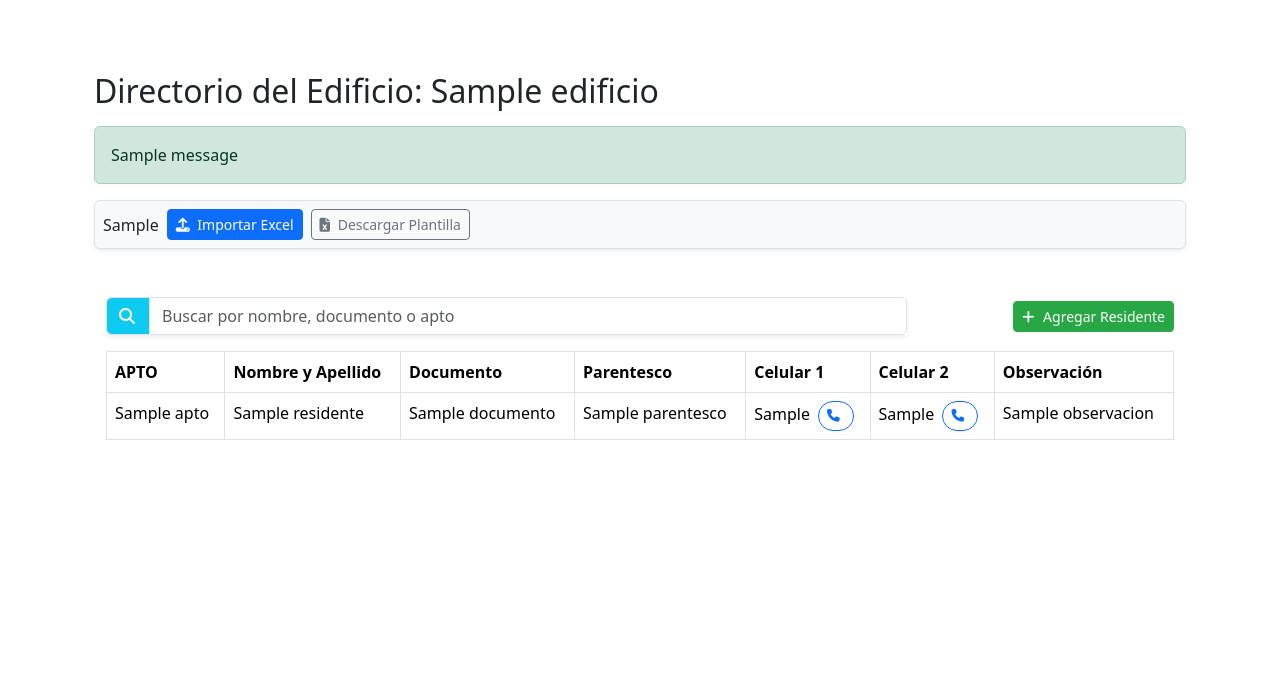
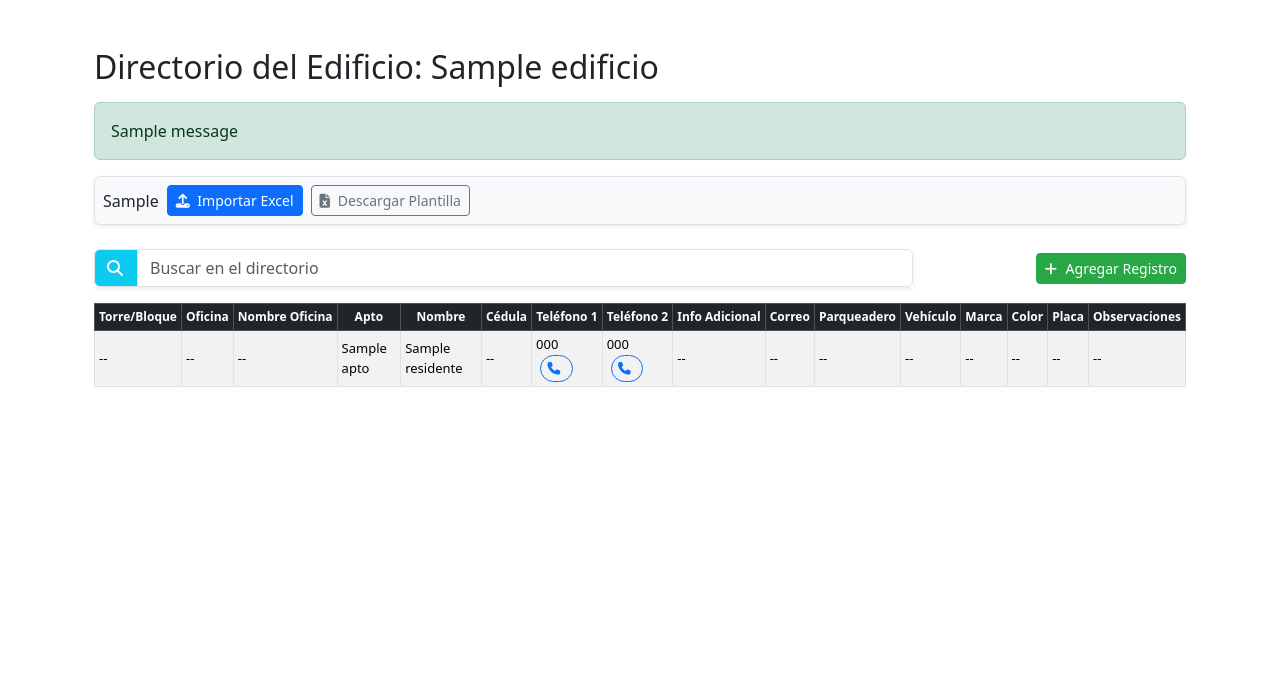
Before and after one commit to A05Chaves/directorioServir, a Django app: template app_directorio/templates/directorio.html in a window 1280 px wide. Shown: the part 56-736 px from the top of the page. Run offline with Django 3.2, Linux system fonts and the light colour scheme; the template is opened without the code that fills it: most values are stand-ins (such as "Sample title", 1, 10 or a date in 2020); one stand-in notice (Sample message) is shown.

Commit message:
se agrego campos al fomrulario

```diff
--- a/app_directorio/templates/directorio.html
+++ b/app_directorio/templates/directorio.html
@@ -1,9 +1,10 @@
 {% extends 'base.html' %}
+{% load static %}
 
 {% block title %}Directorio - {{ edificio.nombre }}{% endblock %}
 
 {% block content %}
-<div class="container mt-5">
+<div class="container-fluid mt-4">
     <h2>Directorio del Edificio: {{ edificio.nombre }}</h2>
 
     {% if messages %}
@@ -14,111 +15,128 @@
     </div>
     {% endif %}
 
-    <form method="POST" enctype="multipart/form-data"
-        class="d-flex align-items-center p-2 border rounded shadow-sm bg-light">
+    <form method="POST" enctype="multipart/form-data" class="d-flex align-items-center p-2 border rounded shadow-sm bg-light mb-4">
         {% csrf_token %}
         <div class="me-2">
             {{ form_excel.as_p }}
         </div>
 
-        <!-- Botón de Importar -->
         <button type="submit" name="carga_excel" class="btn btn-primary btn-sm me-2">
             <i class="fas fa-upload me-1"></i> Importar Excel
         </button>
 
-        <!-- Botón de Descargar plantilla -->
-        <a href="static 'plantillas/Plantilla_edificio.xlsx" download class="btn btn-outline-secondary btn-sm">
+        <a href="{% static 'plantillas/Plantilla_edificio.xlsx' %}" download class="btn btn-outline-secondary btn-sm">
             <i class="fas fa-file-excel me-1"></i> Descargar Plantilla
         </a>
     </form>
 
-    <div class="container mt-5">
-        <!-- Filtro de residentes -->
     <div class="d-flex justify-content-between align-items-center mb-3">
-            <!-- Campo de Búsqueda -->
         <div class="input-group w-75 shadow-sm">
             <span class="input-group-text bg-info text-white">
                 <i class="fas fa-search"></i>
             </span>
-                <input type="text" id="filtro" placeholder="Buscar por nombre, documento o apto" class="form-control"
-                    aria-label="Buscar">
+            <input type="text" id="filtro" placeholder="Buscar en el directorio" class="form-control">
         </div>
 
-            <!-- Botón Agregar Residente -->
         <a href="{% url 'agregar_residente' edificio.id %}" class="btn btn-success btn-sm ms-2">
-                <i class="fas fa-plus"></i> Agregar Residente
+            <i class="fas fa-plus"></i> Agregar Registro
         </a>
     </div>
 
-        <table class="table table-bordered" id="tabla-residentes">
-            <thead>
+
+    <style>
+        th {
+            font-size: 12px;
+            white-space: nowrap;
+            vertical-align: middle;
+        }
+
+        td {
+            font-size: 13px;
+            vertical-align: middle;
+        }
+    </style>
+
+    <div class="table-responsive">
+        <table class="table table-bordered table-striped table-sm align-middle" id="tabla-residentes">
+            <thead class="table-dark text-center">
                 <tr>
-                    <th>APTO</th>
-                    <th>Nombre y Apellido</th>
-                    <th>Documento</th>
-                    <th>Parentesco</th>
-                    <th>Celular 1</th>
-                    <th>Celular 2</th>
-                    <th>Observación</th>
+                    <th>Torre/Bloque</th>
+                    <th>Oficina</th>
+                    <th>Nombre Oficina</th>
+                    <th>Apto</th>
+                    <th>Nombre</th>
+                    <th>Cédula</th>
+                    <th>Teléfono 1</th>
+                    <th>Teléfono 2</th>
+                    <th>Info Adicional</th>
+                    <th>Correo</th>
+                    <th>Parqueadero</th>
+                    <th>Vehículo</th>
+                    <th>Marca</th>
+                    <th>Color</th>
+                    <th>Placa</th>
+                    <th>Observaciones</th>
                     {% if request.user.is_superuser %}
                     <th>Acciones</th>
                     {% endif %}
                 </tr>
             </thead>
+
             <tbody id="tabla-cuerpo">
                 {% for residente in directorio %}
                 <tr>
-                    <td>{{ residente.apto }}</td>
-                    <td>{{ residente.nombre_apellido }}</td>
-                    <td>{{ residente.documento }}</td>
-                    <td>{{ residente.parentesco }}</td>
+                    <td>{{ residente.torre_bloque|default:"--" }}</td>
+                    <td>{{ residente.oficina|default:"--" }}</td>
+                    <td>{{ residente.nombre_oficina|default:"--" }}</td>
+                    <td>{{ residente.apto|default:"--" }}</td>
+                    <td>{{ residente.nombre|default:"--" }}</td>
+                    <td>{{ residente.cedula|default:"--" }}</td>
+
                     <td>
-                        {{ residente.celular1 }}
-                        <button class="btn btn-outline-primary btn-sm rounded-pill px-2 py-1 ms-1"
-                            onclick="llamar('{{ residente.celular1 }}')" title="Llamar">
+                        {{ residente.telefono|default:"--" }}
+                        {% if residente.telefono %}
+                        <button class="btn btn-outline-primary btn-sm rounded-pill ms-1"
+                            onclick="llamar('{{ residente.telefono }}')">
                             <i class="fas fa-phone"></i>
                         </button>
-                        <!--
-                        <button class="btn btn-outline-danger btn-sm rounded-pill px-2 py-1 ms-1" onclick="colgar()"
-                            title="Colgar">
-                            <i class="fas fa-phone-slash"></i>
-                        </button>-->
+                        {% endif %}
                     </td>
 
                     <td>
-                        {% if residente.celular2 %}
-                        {{ residente.celular2 }}
-                        <button class="btn btn-outline-primary btn-sm rounded-pill px-2 py-1 ms-1"
-                            onclick="llamar('{{ residente.celular2 }}')" title="Llamar">
+                        {{ residente.telefono2|default:"--" }}
+                        {% if residente.telefono2 %}
+                        <button class="btn btn-outline-primary btn-sm rounded-pill ms-1"
+                            onclick="llamar('{{ residente.telefono2 }}')" title="Llamar">
                             <i class="fas fa-phone"></i>
                         </button>
-                        <!--
-                        <button class="btn btn-outline-danger btn-sm rounded-pill px-2 py-1 ms-1"  onclick="colgar()"
-                            title="Colgar">
-                            <i class="fas fa-phone-slash"></i>
-                        </button>-->
-                        {% else %}
-                        No registrado
                         {% endif %}
                     </td>
 
-                    <td>{{ residente.observacion }}</td>
+                    <td>{{ residente.informacion_adicional|default:"--" }}</td>
+                    <td>{{ residente.correo_propietario|default:"--" }}</td>
+                    <td>{{ residente.numero_parqueadero|default:"--" }}</td>
+                    <td>{{ residente.tipo_vehiculo|default:"--" }}</td>
+                    <td>{{ residente.marca|default:"--" }}</td>
+                    <td>{{ residente.color|default:"--" }}</td>
+                    <td>{{ residente.placa|default:"--" }}</td>
+                    <td>{{ residente.observaciones|default:"--" }}</td>
+
                     {% if request.user.is_superuser %}
                     <td class="text-center">
-                        <div class="btn-group" role="group" aria-label="Acciones">
+                        <div class="btn-group" role="group">
                             <a href="{% url 'editar_residente' edificio.id residente.id %}"
-                                class="btn btn-outline-success btn-sm rounded-pill d-flex align-items-center px-3 me-1 shadow-sm"
-                                title="Editar">
-                                <i class="fas fa-pen me-2"></i>
+                                class="btn btn-outline-success btn-sm rounded-pill px-3 me-1" title="Editar">
+                                <i class="fas fa-pen"></i>
                             </a>
-                            <form method="POST" action="{% url 'eliminar_residente' edificio.id residente.id %}"
-                                style="display:inline;">
+
+                            <form method="POST" action="{% url 'eliminar_residente' edificio.id residente.id %}">
                                 {% csrf_token %}
                                 <button type="submit"
-                                    class="btn btn-outline-danger btn-sm rounded-pill d-flex align-items-center px-3 shadow-sm"
+                                    class="btn btn-outline-danger btn-sm rounded-pill px-3"
                                     onclick="return confirm('¿Estás seguro de eliminar este registro?');"
                                     title="Eliminar">
-                                    <i class="fas fa-trash me-2"></i>
+                                    <i class="fas fa-trash"></i>
                                 </button>
                             </form>
                         </div>
@@ -127,27 +145,21 @@
                 </tr>
                 {% empty %}
                 <tr>
-                    <td colspan="8">No hay residentes registrados.</td>
+                    <td colspan="16" class="text-center">No hay registros en este directorio.</td>
                 </tr>
                 {% endfor %}
             </tbody>
         </table>
     </div>
 
-    <!-- Script para realizar la llamada usando AJAX -->
     <script>
         function llamar(numero) {
             fetch(`/llamar/{{ edificio.id }}/${numero}/`)
                 .then(response => response.json())
-                .then(data => {
-                    alert(data.message);
-                })
-                .catch(() => {
-                    alert('Error al realizar la llamada.');
-                });
+                .then(data => alert(data.message))
+                .catch(() => alert('Error al realizar la llamada.'));
         }
-    </script>
-    <script>
+
         document.addEventListener('DOMContentLoaded', function () {
             const input = document.getElementById('filtro');
             const tabla = document.getElementById('tabla-cuerpo');
@@ -157,22 +169,11 @@
                 const filas = tabla.getElementsByTagName('tr');
 
                 for (let i = 0; i < filas.length; i++) {
-                    const celdas = filas[i].getElementsByTagName('td');
-                    let mostrar = false;
-
-                    for (let j = 0; j < celdas.length; j++) {
-                        const texto = celdas[j].textContent.toLowerCase();
-                        if (texto.includes(filtro)) {
-                            mostrar = true;
-                            break;
-                        }
-                    }
-
-                    filas[i].style.display = mostrar ? '' : 'none';
+                    const texto = filas[i].textContent.toLowerCase();
+                    filas[i].style.display = texto.includes(filtro) ? '' : 'none';
                 }
             });
         });
     </script>
-
 </div>
 {% endblock %}
```
Also changed, not shown: app_directorio/forms.py (+35 -10 lines), app_directorio/models.py (+28 -1 lines), app_directorio/templates/agregar_residente.html (+25 -13 lines), app_directorio/templates/home.html (+6 -1 lines), app_directorio/views.py (+57 -25 lines), directorio/settings.py (+26 -17 lines), directorio/urls.py (+14 -8 lines), requirements.txt (+25 -13 lines), app_directorio/migrations/0004_rename_observacion_directorio_informacion_adicional_and_more.py (added), app_directorio/migrations/0005_alter_directorio_nombre.py (added), app_directorio/migrations/0006_directorio_telefono2.py (added), db.sqlite3, 1 other file. Lines whose indentation alone changed are shown as unchanged.
